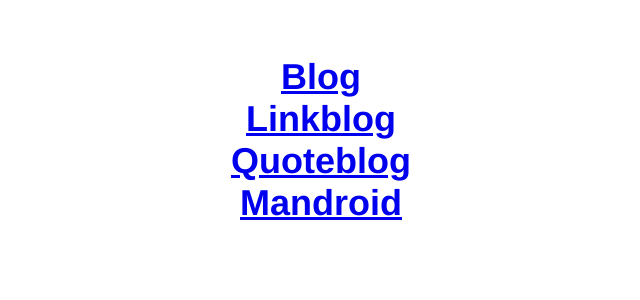
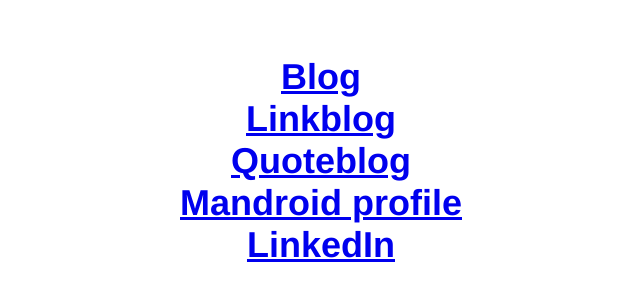
Before and after one commit to KTamas/ktamas.com, a plain HTML site: page index.html in a window 1280 px wide. Shown: the part 194-494 px from the top of the page, without its empty margins (319-959 px from the left). Drawn offline with Linux system fonts and the light colour scheme.

```diff
--- a/index.html
+++ b/index.html
@@ -17,7 +17,8 @@
       <a href="http://blog.ktamas.com">Blog</a><br/>
       <a href="http://links.ktamas.com">Linkblog</a><br/>
       <a href="http://quotes.ktamas.com">Quoteblog</a><br/>
-      <a href="http://mandroid.hu/2012/05/kadar-tamas/">Mandroid</a><br/>
+      <a href="http://mandroid.hu/2012/05/kadar-tamas/">Mandroid profile</a><br/>
+      <a href="http://linkedin.com/in/tamaskadar">LinkedIn</a><br/>
     </div>
   </body>
 </html>
```
Also changed, not shown: 1 other file.
